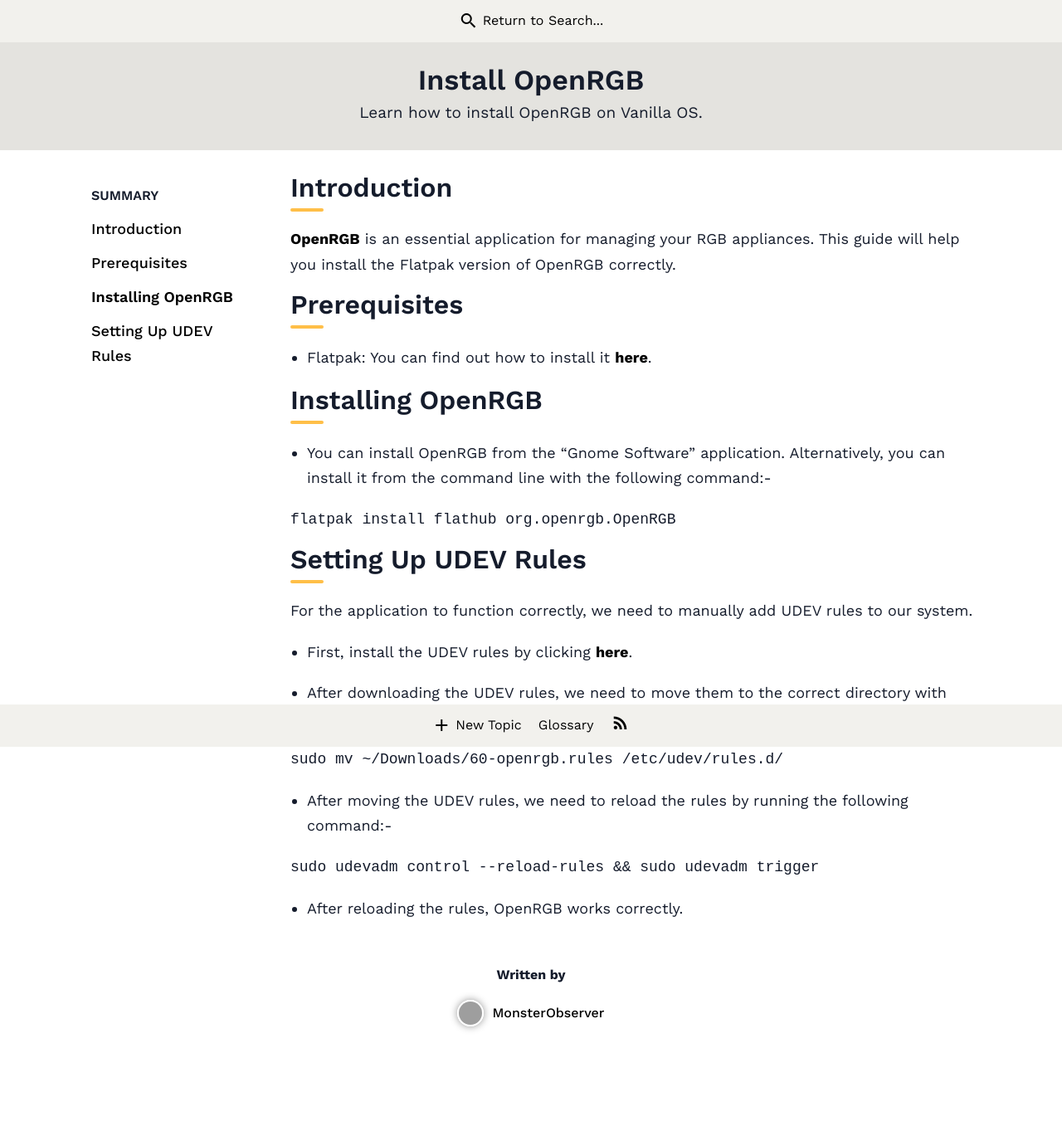
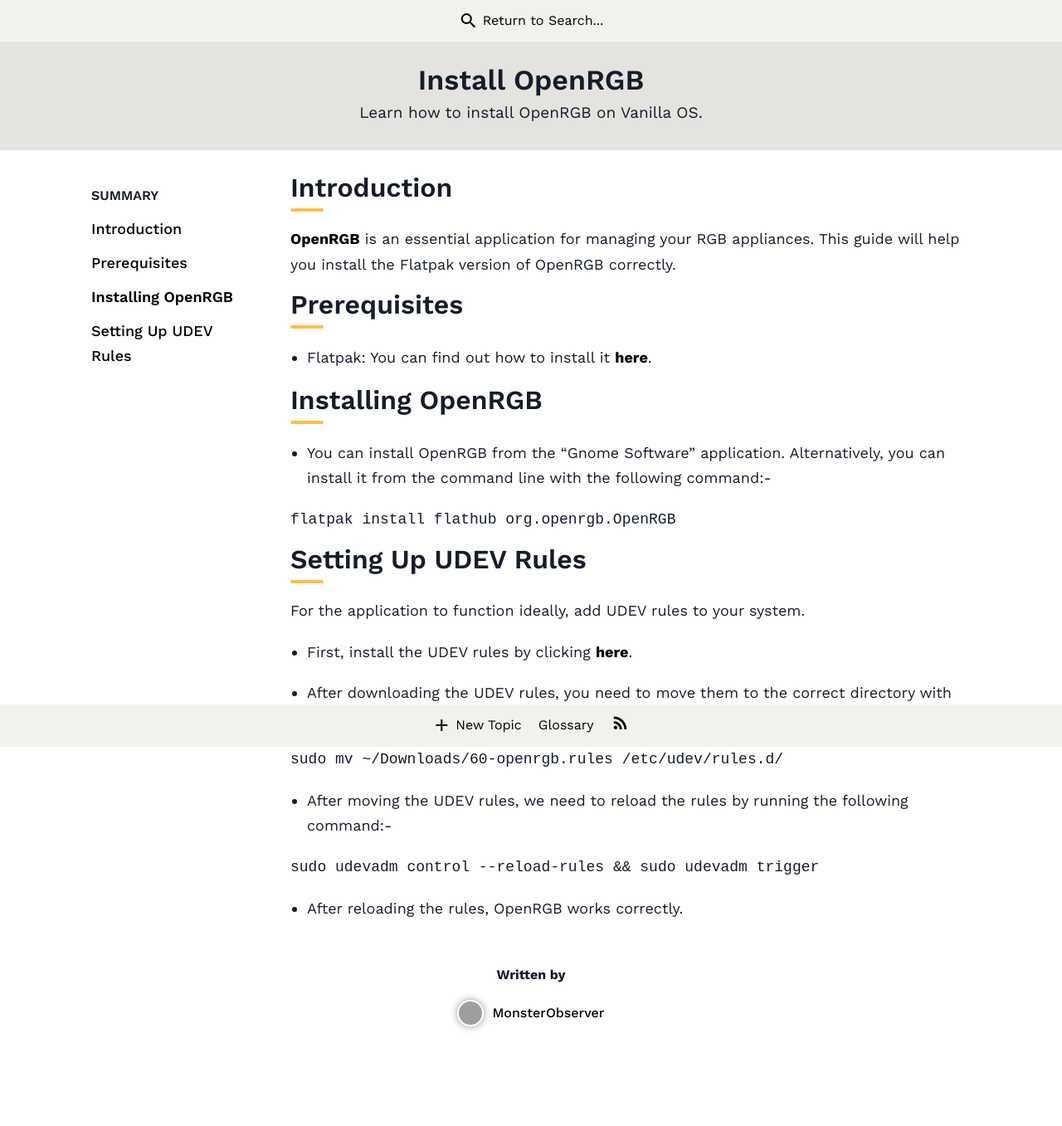
Before and after one commit to Vanilla-OS/handbook, a Jekyll site: the page built from _posts/2023-01-20-install-openrgb.md, in a window 1280 px wide. Shown: the whole page at 83% size. Built offline with Jekyll 4.4.1, drawn with Linux system fonts in a browser that asks for light colours; nearby versions of some CDN libraries; a style sheet for code colours, icons or effects is not loaded; grey boxes are pictures that could not be loaded.

Commit message:
Update _posts/2023-01-20-install-openrgb.md
Co-authored-by: K.B.Dharun Krishna <kbdharunkrishna@gmail.com>

````diff
--- a/_posts/2023-01-20-install-openrgb.md
+++ b/_posts/2023-01-20-install-openrgb.md
@@ -26,11 +26,11 @@
 
 ## Setting Up UDEV Rules
 
-For the application to function correctly, we need to manually add UDEV rules to our system.
+For the application to function ideally, add UDEV rules to your system.
 
 - First, install the UDEV rules by clicking [**here**](https://gitlab.com/CalcProgrammer1/OpenRGB/-/jobs/artifacts/master/raw/60-openrgb.rules?job=Linux+64+AppImage&inline=false).
 
-- After downloading the UDEV rules, we need to move them to the correct directory with the following command:-
+- After downloading the UDEV rules, you need to move them to the correct directory with the following command:-
 
 ```bash
 sudo mv ~/Downloads/60-openrgb.rules /etc/udev/rules.d/
````
